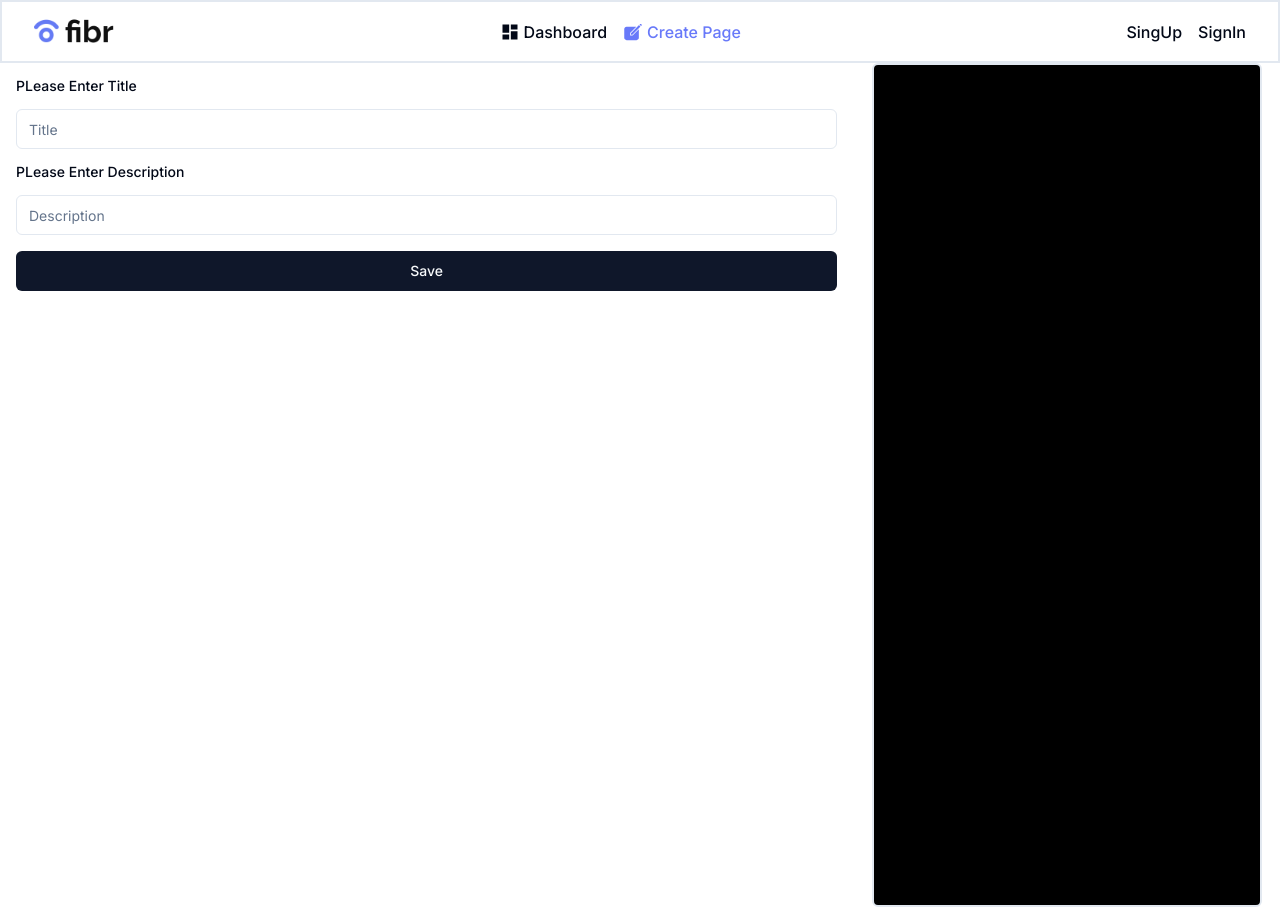
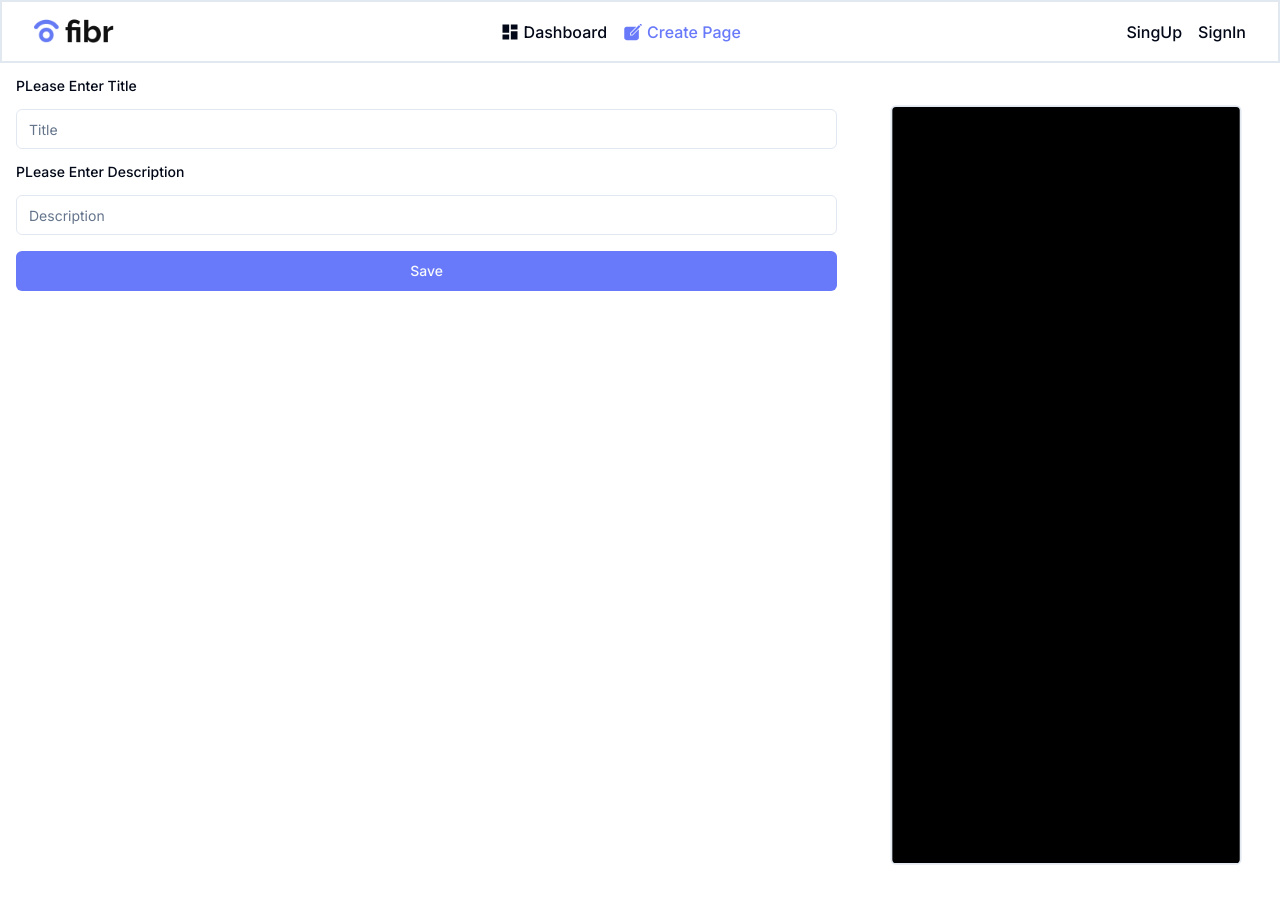
Before and after one commit to taufeeq-ahmed/fibr-ai, a Next.js app: page /create-page in a window 1280 px wide. Built offline with nearby package versions, Linux system fonts and the light colour scheme.

Commit message:
ui improvements

```diff
--- a/src/page-components/create-page/create-form/index.tsx
+++ b/src/page-components/create-page/create-form/index.tsx
@@ -50,7 +50,7 @@ function CreateForm({ onSubmit, formControls }: CreateFormProps) {
       />
       {errors.description && <Error field="description" /> }
 
-      <Button>
+      <Button className="bg-[#6879f9]">
         Save
       </Button>
     </form>
--- a/src/page-components/create-page/view-page/index.tsx
+++ b/src/page-components/create-page/view-page/index.tsx
@@ -10,7 +10,7 @@ function ViewPage({ formControls }:ViewPageProps) {
   const { watch } = formControls;
 
   return (
-    <div className="w-1/3 flex justify-center items-center">
+    <div className="w-1/3 flex justify-center items-center scale-90">
       <div
         className="preview border-2 bg-black w-[390px] h-[844px] rounded-md text-white p-4"
       >
```
